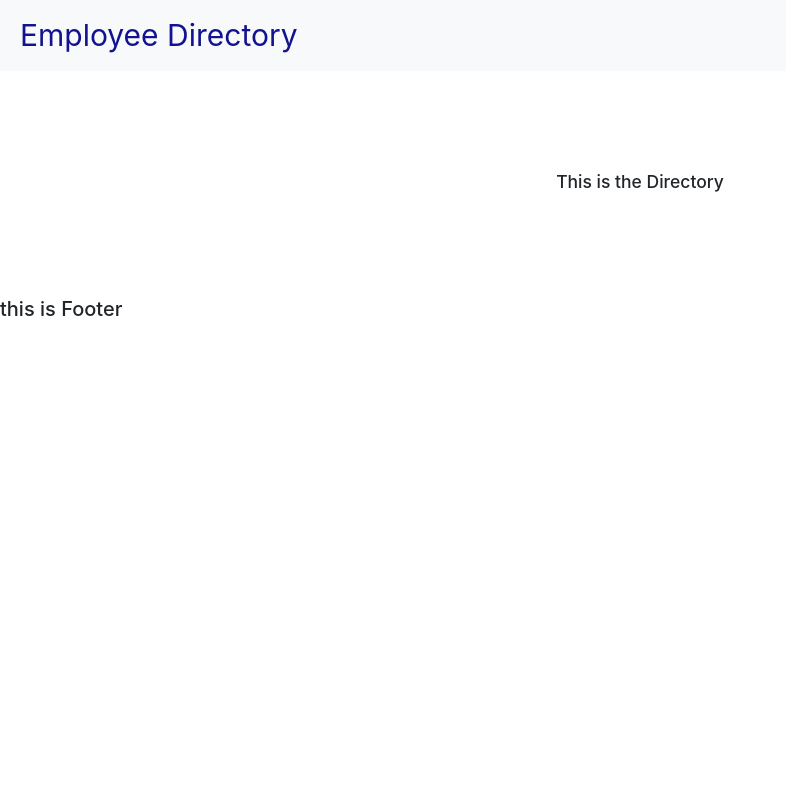
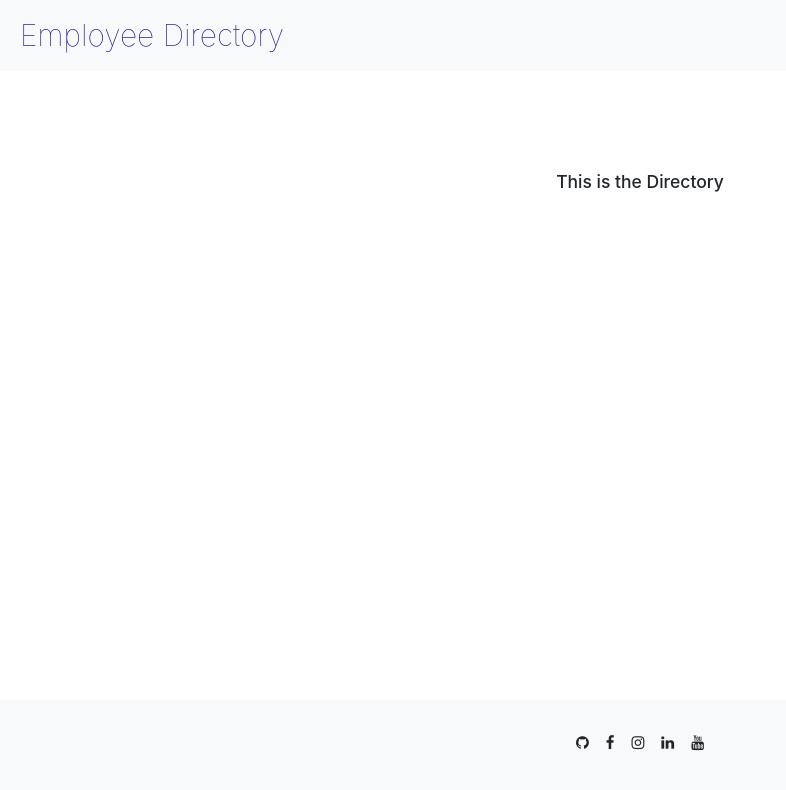
Before and after one commit to wilsoncollin7/employee-directory, a React (Create React App) app: page / in a window 1280 px wide. Shown: the top 790 px of the page, without its empty margins (0-786 px from the left). Built offline with nearby package versions, Linux system fonts and the light colour scheme.

Commit message:
added footer with social icons

```diff
--- a/public/index.html
+++ b/public/index.html
@@ -6,6 +6,7 @@
     <meta name="viewport" content="width=device-width, initial-scale=1" />
     <meta name="theme-color" content="#000000" />
     <meta name="description" content="Employee Directory app using React"/>
+    <link rel="stylesheet" href="https://stackpath.bootstrapcdn.com/font-awesome/4.7.0/css/font-awesome.min.css">
     <title>Employee Directory</title>
   </head>
   <body>
--- a/src/components/Footer/Footer.js
+++ b/src/components/Footer/Footer.js
@@ -1,8 +1,28 @@
 import React from 'react';
+// style
+import "./style.css";
 
 function Footer () {
   return (
-    <h2>this is Footer</h2>
+    <footer className="footer">
+      <span>
+          <a class="btn btn-social-icon btn-github" id="footerIcon" href="https://github.com/wilsoncollin7" target="_">
+              <span class="fa fa-github"></span>
+          </a>
+          <a class="btn btn-social-icon btn-facebook" id="footerIcon" href="https://www.facebook.com/collin.wilson.167/" target="_">
+              <span class="fa fa-facebook"></span>
+          </a>
+          <a class="btn btn-social-icon btn-instagram" id="footerIcon" href="https://www.instagram.com/callingmewilson/" target="_">
+              <span class="fa fa-instagram"></span>
+          </a>
+          <a class="btn btn-social-icon btn-linkedin" id="footerIcon" href="https://www.linkedin.com/in/collin-wilson-a512351a8/" target="_">
+              <span class="fa fa-linkedin"></span>
+          </a>
+          <a class="btn btn-social-icon btn-youtube" id="footerIcon" href="https://www.youtube.com/channel/UCxEPolHlcRK6zDetwazkm9w?view_as=subscriber" target="_">
+              <span class="fa fa-youtube"></span>
+          </a>
+      </span>
+    </footer>
   );
 }
 
--- /dev/null
+++ b/src/components/Footer/style.css
@@ -0,0 +1,15 @@
+.footer {
+  min-height: 10rem;
+  background: #f8f9fa;
+  position: absolute;
+  bottom: 0;
+  left: 0;
+  right: 0;
+  padding-top: 2.5rem;
+  text-align: center;
+  font-size: 2rem;
+}
+
+#footerIcon {
+  font-size: 1.5rem;
+}
--- a/src/index.css
+++ b/src/index.css
@@ -3,4 +3,5 @@
   padding: 0;
   box-sizing: border-box;
   font-size: 62.5%;
+  font-weight: lighter;
 }
```
